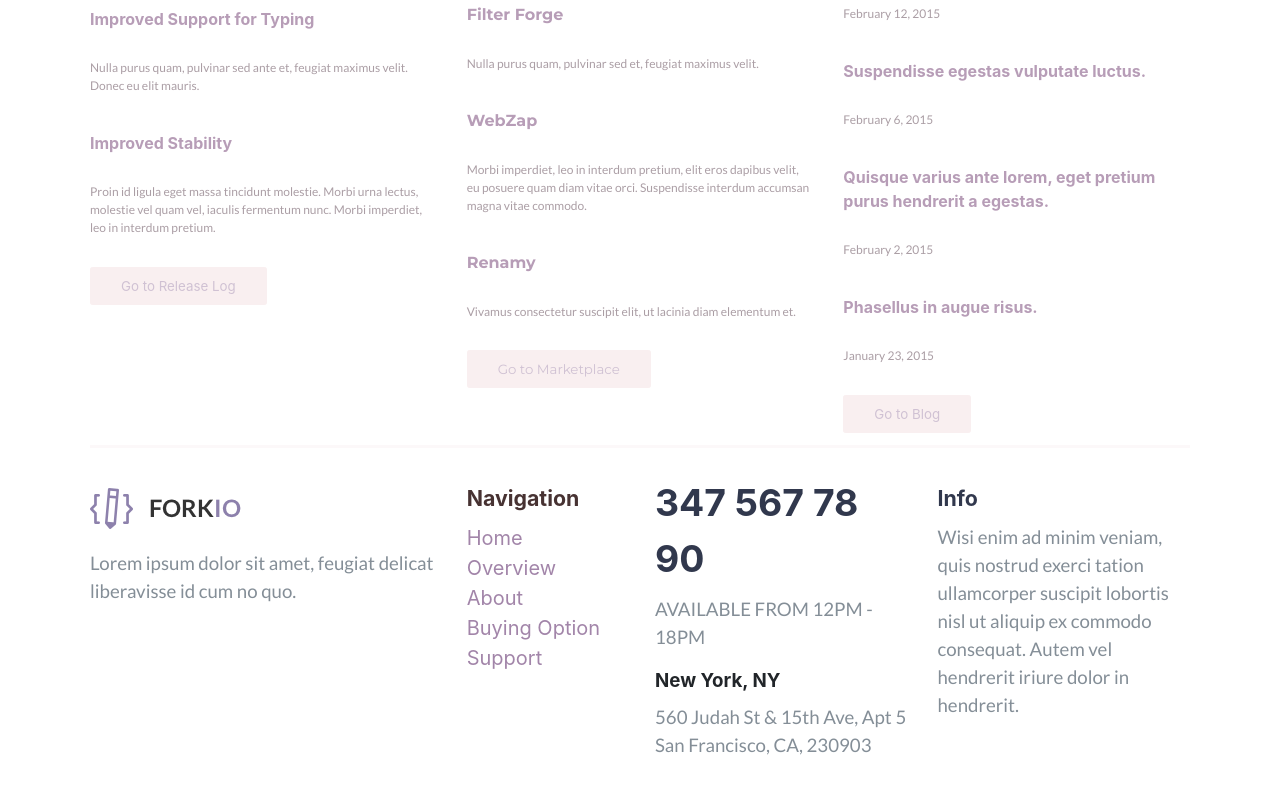
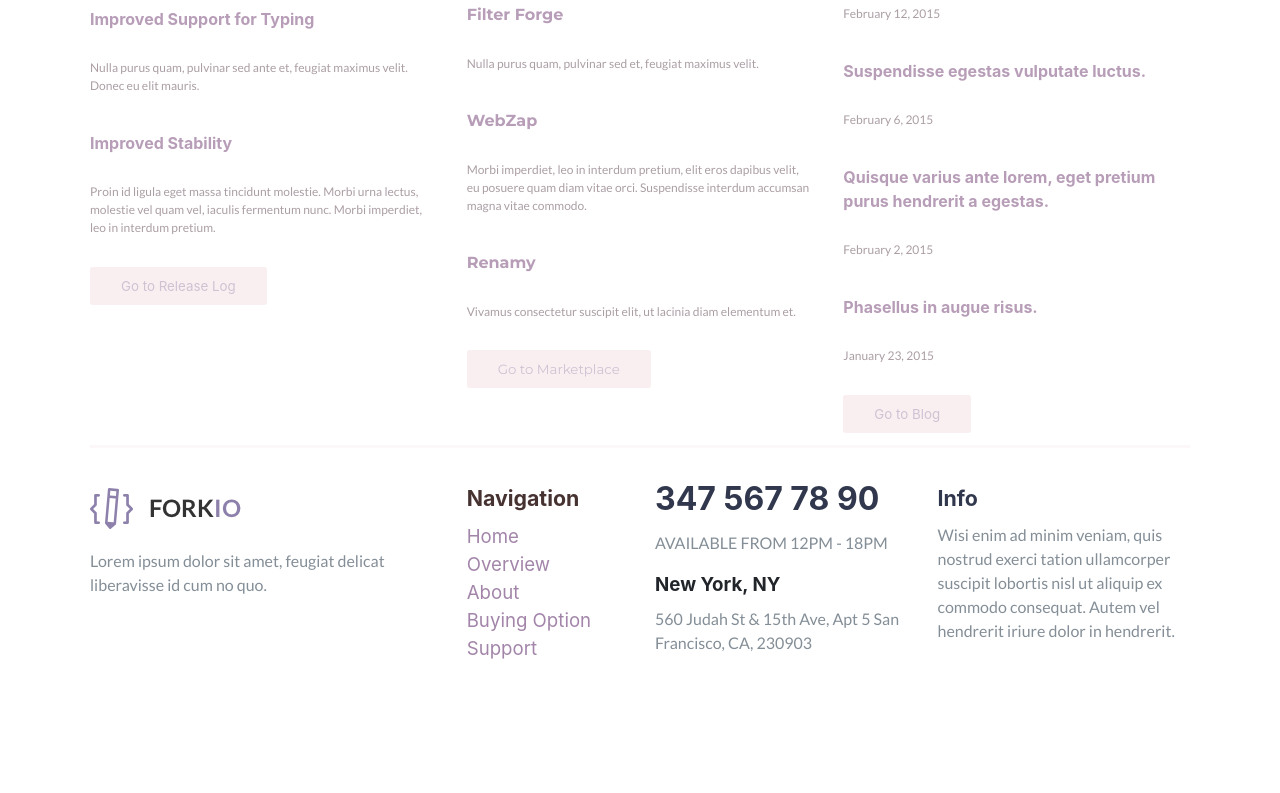
Before and after one commit to VitaliiBrovchenko/hw07, a website: page index.html in a window 1280 px wide. Shown: the part 4153-4946 px from the top of the page. After the commit the page ends 4852 px from the top, so only its background shows below. Drawn offline with nearby package versions, Linux system fonts and the light colour scheme.

Commit message:
syle footer

```diff
--- a/src/sass/_footer.scss
+++ b/src/sass/_footer.scss
@@ -10,7 +10,7 @@
 }
 .footer__logo_p {
   text-align: left;
-  font-size: 14pt;
+  font-size: 12pt;
   color: #848e97;
 }
 .navigation__title {
@@ -26,16 +26,16 @@
 }
 .navigation__link {
   color: #a285a9;
-  font-size: 15pt;
+  font-size: 14pt;
   text-decoration: none;
 }
 .contact__text {
   color: #848e97;
-  font-size: 14pt;
+  font-size: 12pt;
   text-align: left;
 }
 .contact__phone-number {
-  font-size: 28pt;
+  font-size: 24pt;
   font-weight: 700;
   color: #31384d;
   padding-top: 7px;
@@ -47,6 +47,6 @@
 }
 .info__text {
   color: #848e97;
-  font-size: 14pt;
+  font-size: 12pt;
   text-align: left;
 }
```
Also changed, not shown: src/css/main.css.
